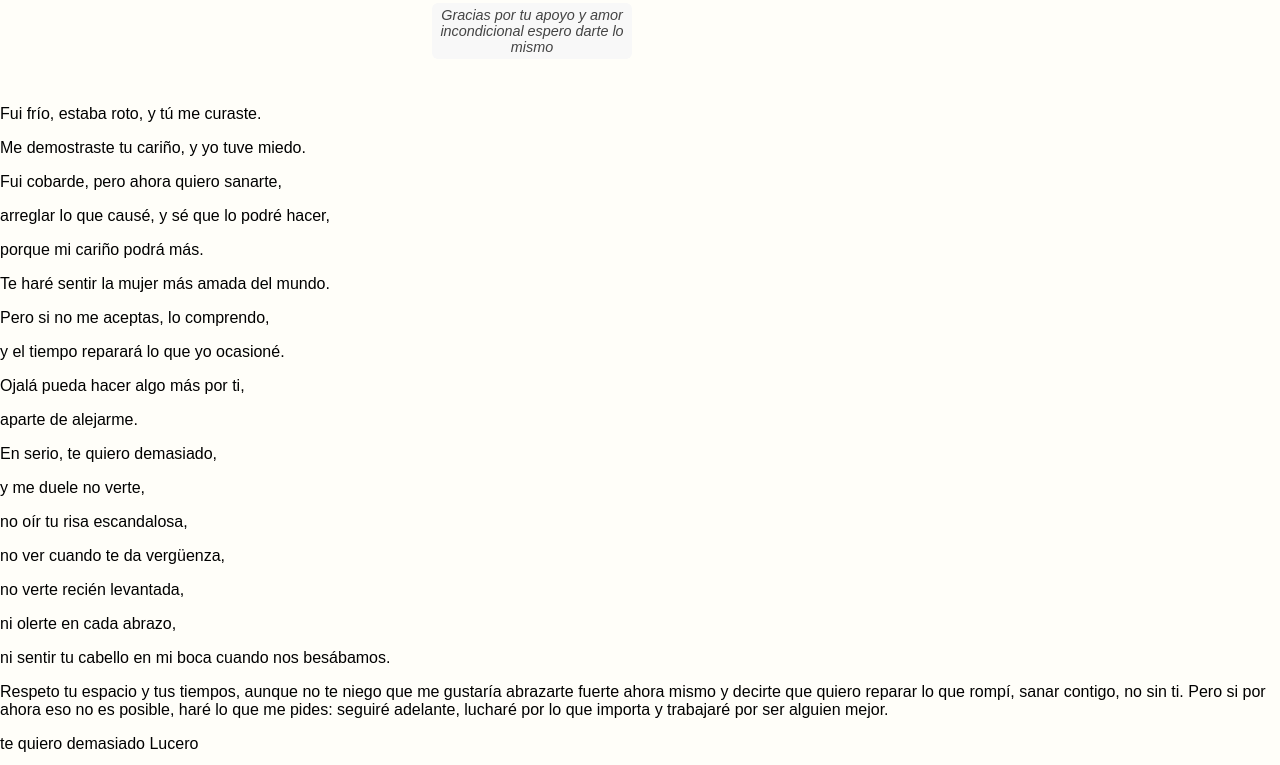
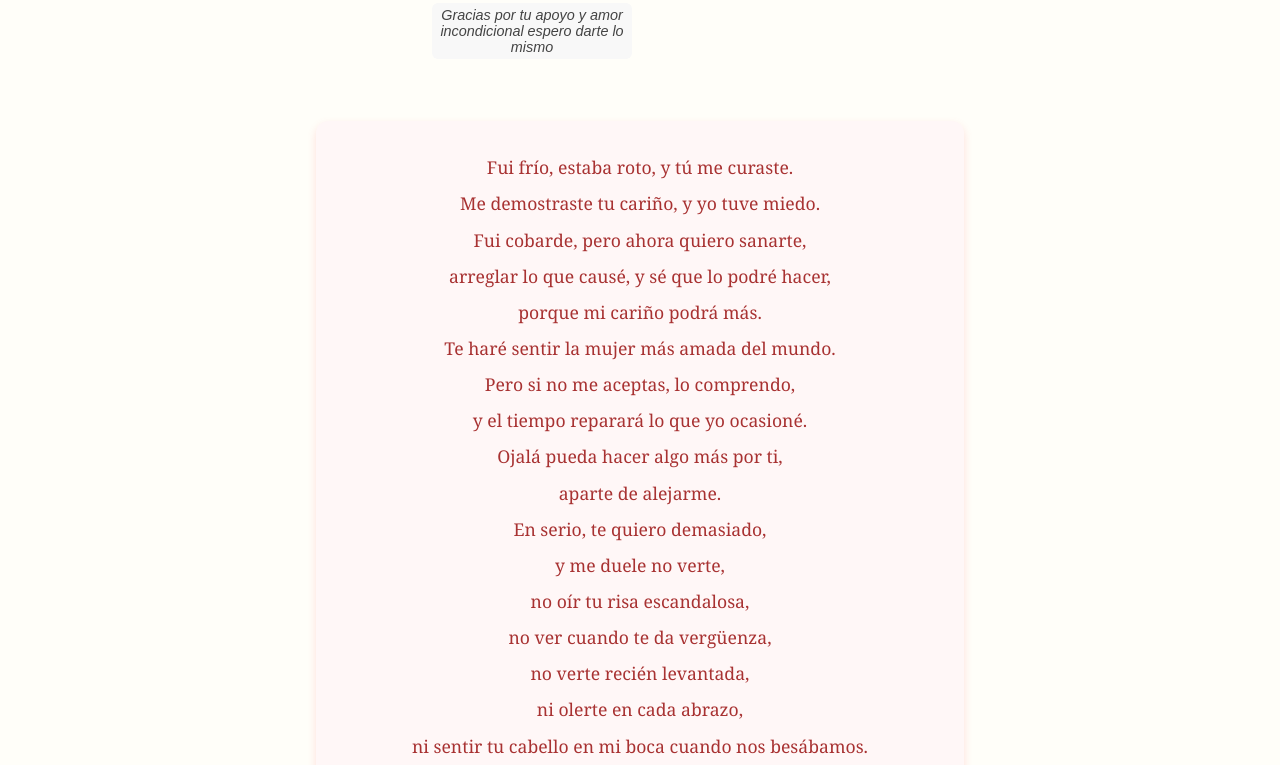
Before and after one commit to CuaresmaIESTPFFAA/milucero, a plain HTML site: page index.html in a window 1280 px wide. Shown: the part 4061-4826 px from the top of the page. Drawn offline with Linux system fonts and the light colour scheme.

Commit message:
Update estilos.css

```diff
--- a/estilos.css
+++ b/estilos.css
@@ -181,3 +181,19 @@ body {
 .audio-container button:hover {
   background-color: #fac4d4;
 }
+.mensaje-emotivo {
+  max-width: 600px;
+  margin: 2rem auto;
+  padding: 1.5rem;
+  background-color: #fff7f7;
+  border-radius: 12px;
+  box-shadow: 0 4px 8px rgba(255, 100, 100, 0.2);
+  font-family: 'Georgia', serif;
+  font-size: 1.1rem;
+  color: #a83232;
+  line-height: 1.6;
+  text-align: center;
+}
+.mensaje-emotivo p {
+  margin: 0.5rem 0;
+}
```
